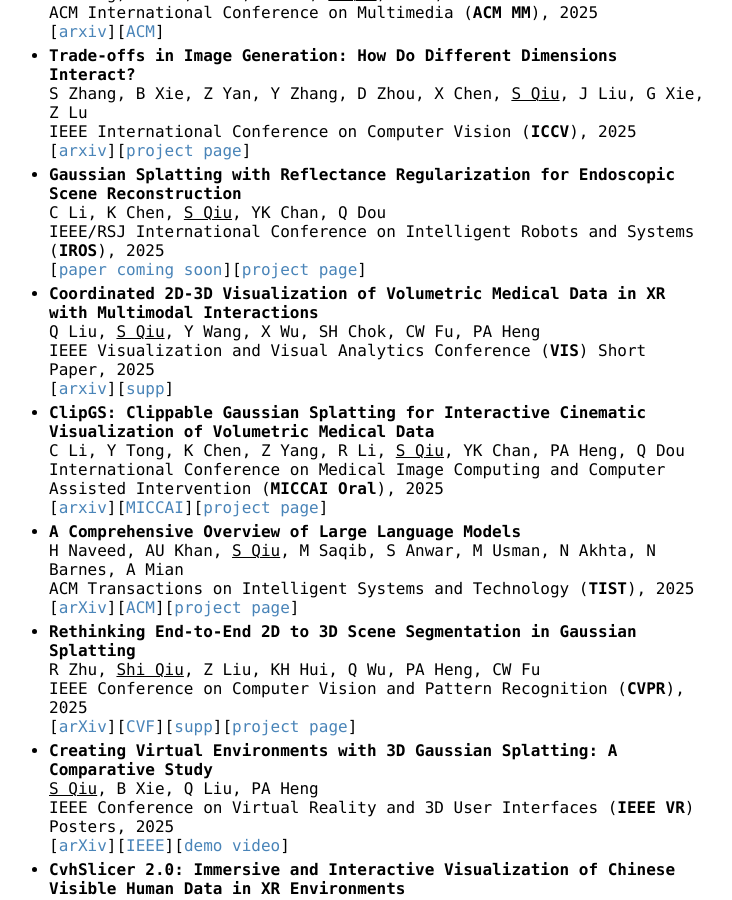
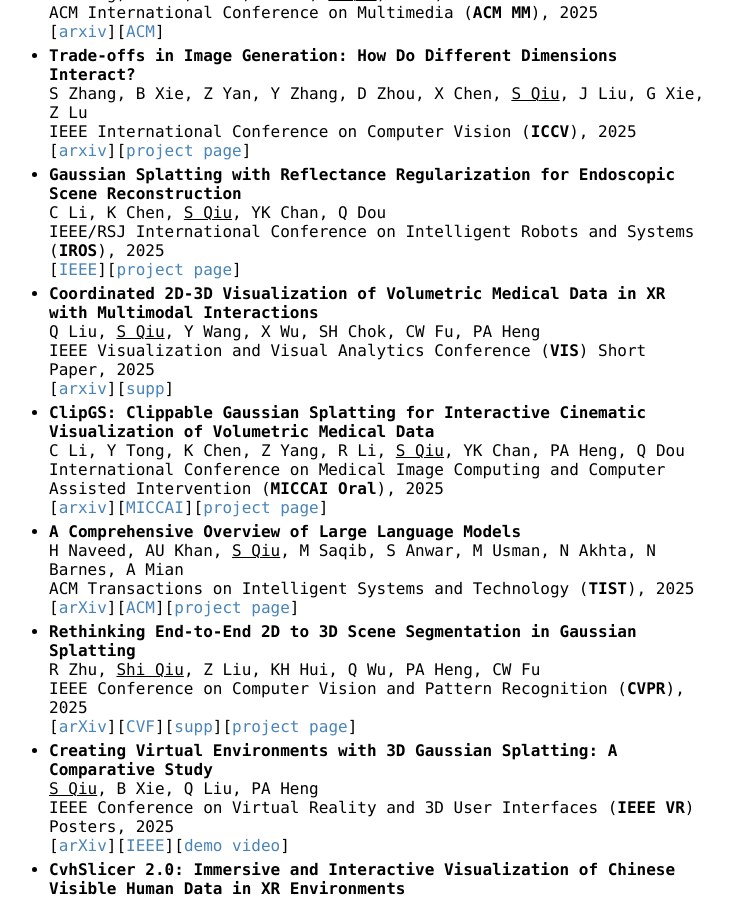
Before and after one commit to ShiQiu0419/ShiQiu0419.github.io, a Jekyll site: the page built from index.md, in a window 1280 px wide and 900 px high, scrolled down 1133 px. Shown: the whole window, without its empty margins (261-993 px from the left). Built offline with Jekyll 4.4.1, drawn with Linux system fonts in a browser that asks for light colours; our own code applies the rules of GitHub Pages for plain Markdown files.

Commit message:
Update index.md

```diff
--- a/index.md
+++ b/index.md
@@ -46,7 +46,7 @@ IEEE International Conference on Computer Vision (**ICCV**), 2025
 * **Gaussian Splatting with Reflectance Regularization for Endoscopic Scene Reconstruction**
 C Li, K Chen, <ins>S Qiu</ins>, YK Chan, Q Dou
 IEEE/RSJ International Conference on Intelligent Robots and Systems (**IROS**), 2025
-[[paper coming soon](https://shiqiu0419.github.io/)][[project page](https://med-air.github.io/GSR2/)]
+[[IEEE](https://ieeexplore.ieee.org/document/11247248)][[project page](https://med-air.github.io/GSR2/)]
 * **Coordinated 2D-3D Visualization of Volumetric Medical Data in XR with Multimodal Interactions**
 Q Liu, <ins>S Qiu</ins>, Y Wang, X Wu, SH Chok, CW Fu, PA Heng
 IEEE Visualization and Visual Analytics Conference (**VIS**) Short Paper, 2025
```
